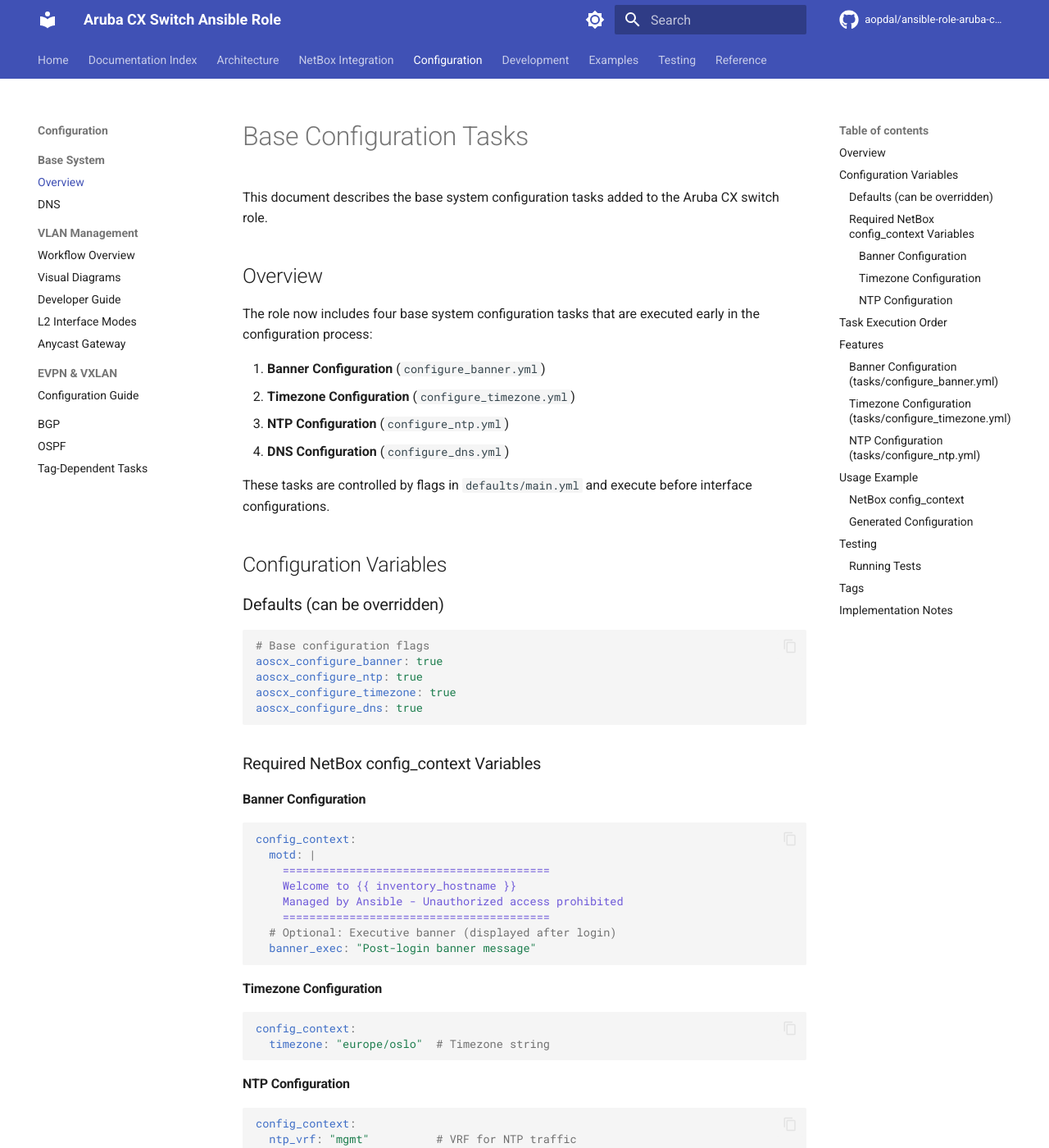
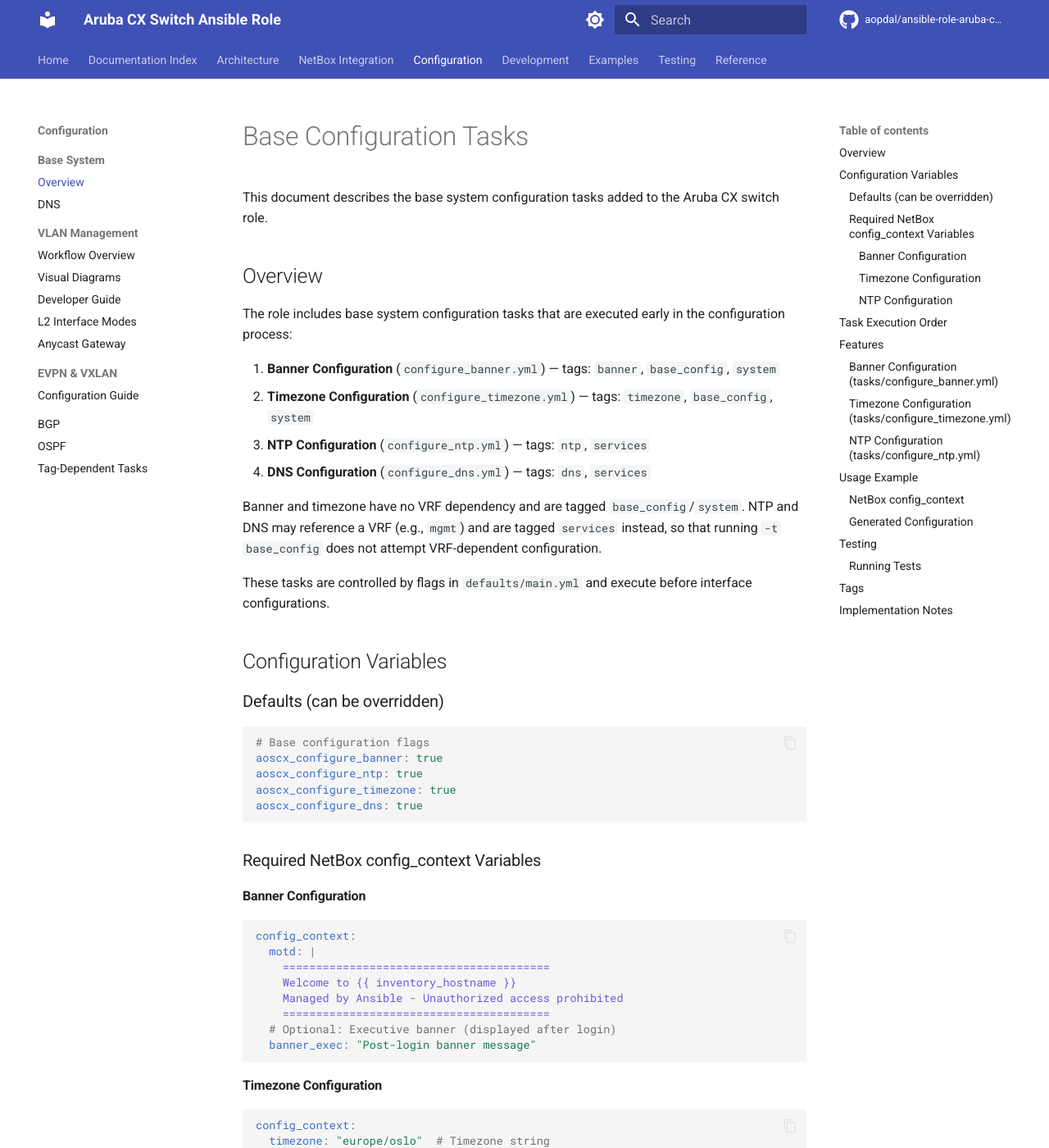
Before and after one commit to aopdal/ansible-role-aruba-cx-switch, an MkDocs documentation site: the page built from docs/BASE_CONFIGURATION.md, in a window 1280 px wide and 1400 px high. Shown: the whole window at 82% size. Built offline with MkDocs 1.6.1 and Material for MkDocs 9.7.7, drawn with Linux system fonts in a browser that asks for light colours; comment, search, counter and statistics services are not loaded; some of the changed text lies outside the part shown.

```diff
--- a/docs/BASE_CONFIGURATION.md
+++ b/docs/BASE_CONFIGURATION.md
@@ -4,12 +4,14 @@ This document describes the base system configuration tasks added to the Aruba C
 
 ## Overview
 
-The role now includes four base system configuration tasks that are executed early in the configuration process:
+The role includes base system configuration tasks that are executed early in the configuration process:
 
-1. **Banner Configuration** (`configure_banner.yml`)
-2. **Timezone Configuration** (`configure_timezone.yml`)
-3. **NTP Configuration** (`configure_ntp.yml`)
-4. **DNS Configuration** (`configure_dns.yml`)
+1. **Banner Configuration** (`configure_banner.yml`) — tags: `banner`, `base_config`, `system`
+2. **Timezone Configuration** (`configure_timezone.yml`) — tags: `timezone`, `base_config`, `system`
+3. **NTP Configuration** (`configure_ntp.yml`) — tags: `ntp`, `services`
+4. **DNS Configuration** (`configure_dns.yml`) — tags: `dns`, `services`
+
+Banner and timezone have no VRF dependency and are tagged `base_config`/`system`. NTP and DNS may reference a VRF (e.g., `mgmt`) and are tagged `services` instead, so that running `-t base_config` does not attempt VRF-dependent configuration.
 
 These tasks are controlled by flags in `defaults/main.yml` and execute before interface configurations.
 
@@ -63,11 +65,11 @@ config_context:
 The base configuration tasks execute in this order within `tasks/main.yml`:
 
 1. Fact gathering (if enabled)
-2. **Banner configuration** ← Base config
-3. **Timezone configuration** ← Base config
-4. **NTP configuration** ← Base config
-5. **DNS configuration** ← Base config
-6. VRF configuration
+2. **Banner configuration** ← Base config (`base_config`, `system`)
+3. **Timezone configuration** ← Base config (`base_config`, `system`)
+4. VRF configuration (`vrfs`, `layer3`, `routing`)
+5. **NTP configuration** ← Services (`ntp`, `services`)
+6. **DNS configuration** ← Services (`dns`, `services`)
 7. VLAN configuration
 8. Physical interfaces
 9. ... (rest of configuration)
```
Also changed, not shown: README.md (+5 -4 lines), docs/TAG_DEPENDENT_INCLUDES.md (+8 -3 lines), docs/index.md (+5 -4 lines), 1 other file.
